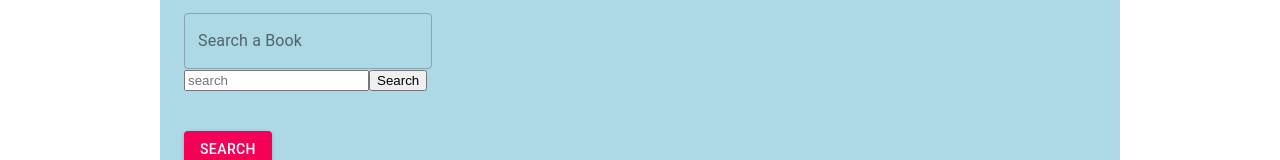
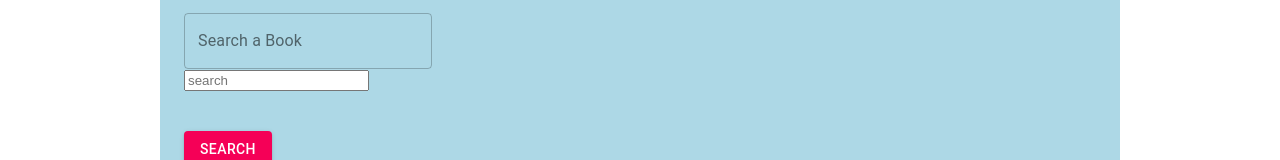
Before and after one commit to CKalama/React-GoogleBook-Search, a React (Create React App) app in the folder client/: page / in a window 1280 px wide. Shown: the part 180-340 px from the top of the page. Built offline with nearby package versions, Linux system fonts and the light colour scheme.

Commit message:
fixed error with searchbar not appearing in console

```diff
--- a/client/src/components/SearchBar.js
+++ b/client/src/components/SearchBar.js
@@ -9,7 +9,7 @@ import Container from "@material-ui/core/Container"
 function SearchBar() {
       //providing initial value of book as empty
         //book is a string because thats what user types
-        const [book, setBook] = useState("hitting in the hook but not down");
+        const [book, setBook] = useState("");
         //result is an array in the useState hook bc it will display items being called from Google API
         const [result, setResult] = useState([])
         //Here is my APIKey from Google, where I will be compromised if searched publicly.
@@ -18,22 +18,25 @@ function SearchBar() {
 
     function handleChange(e) {
 
-        const book = e.target.value;
+        const bookTypingOnChange = e.target.value;
 
+        console.log('in the on submit!!',bookTypingOnChange);
         //Initializing Value to variable book
-        setBook("this is us hitting the book we typed!", book);
+        setBook(bookTypingOnChange);
     }
 
 
     function handleSubmit(e) {
 
         e.preventDefault();
+        // const bookTyping = e.target.value;
 
-
-        console.log(book);
+        console.log('iBook from the state!! button clcike!! end to API!!!',book);
+        // setBook(bookTyping);
 
     }
 
+    console.log('BOOK STATE!!', book)
     return (
         <Container className="search-bar-style" maxWidth="md">
             <TextField
@@ -43,8 +46,8 @@ function SearchBar() {
             //onSubmit={handleSubmit}
             />
             <form onSubmit={handleSubmit}>
-            <input placeholder="search" onSubmit={handleSubmit}></input>
-            <button  onChange={handleChange}>Search</button>
+            <input placeholder="search" onChange={handleChange}></input>
+            {/* <button  onChange={handleChange}>Search</button> */}
             </form>
 
             <br></br>
```
